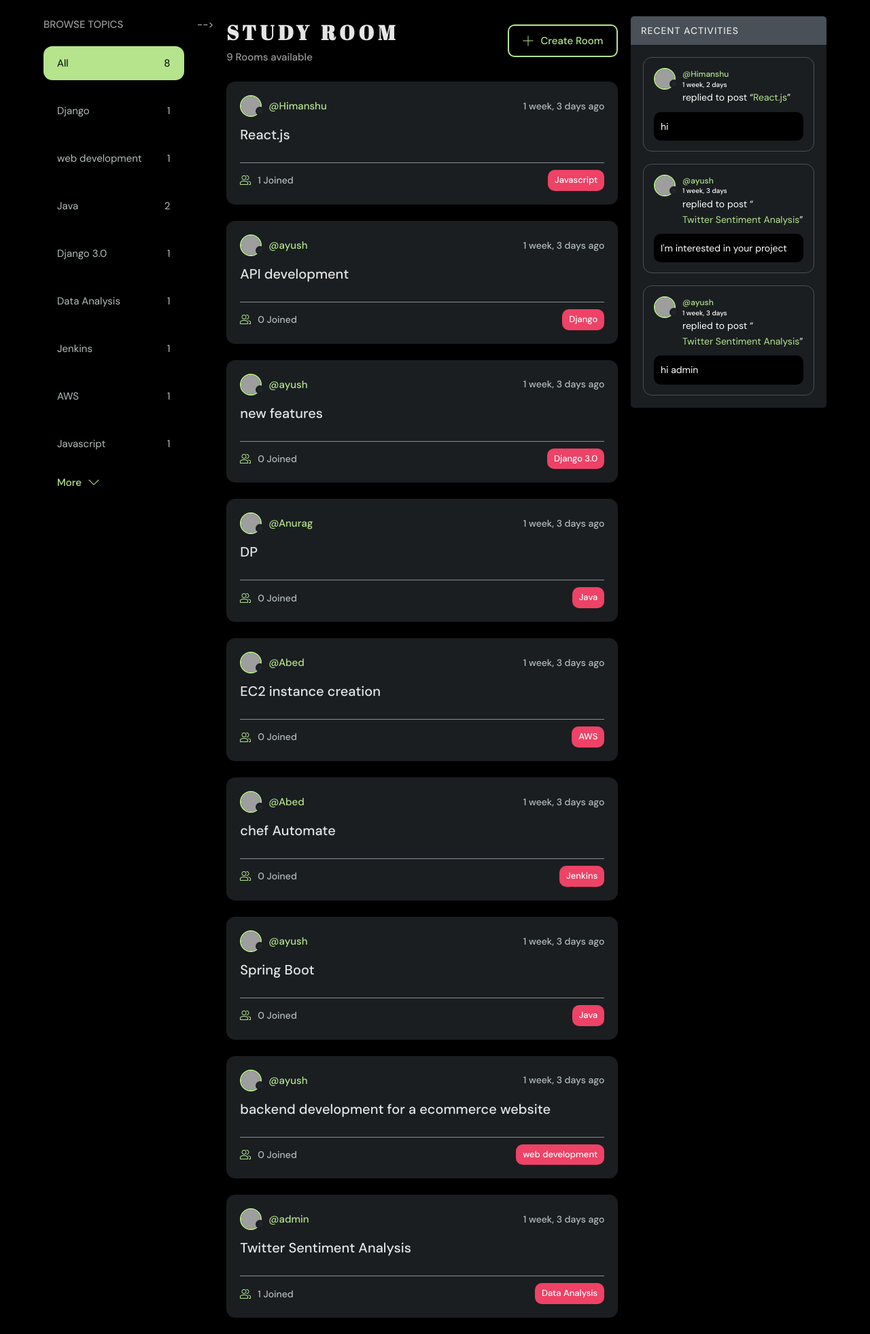
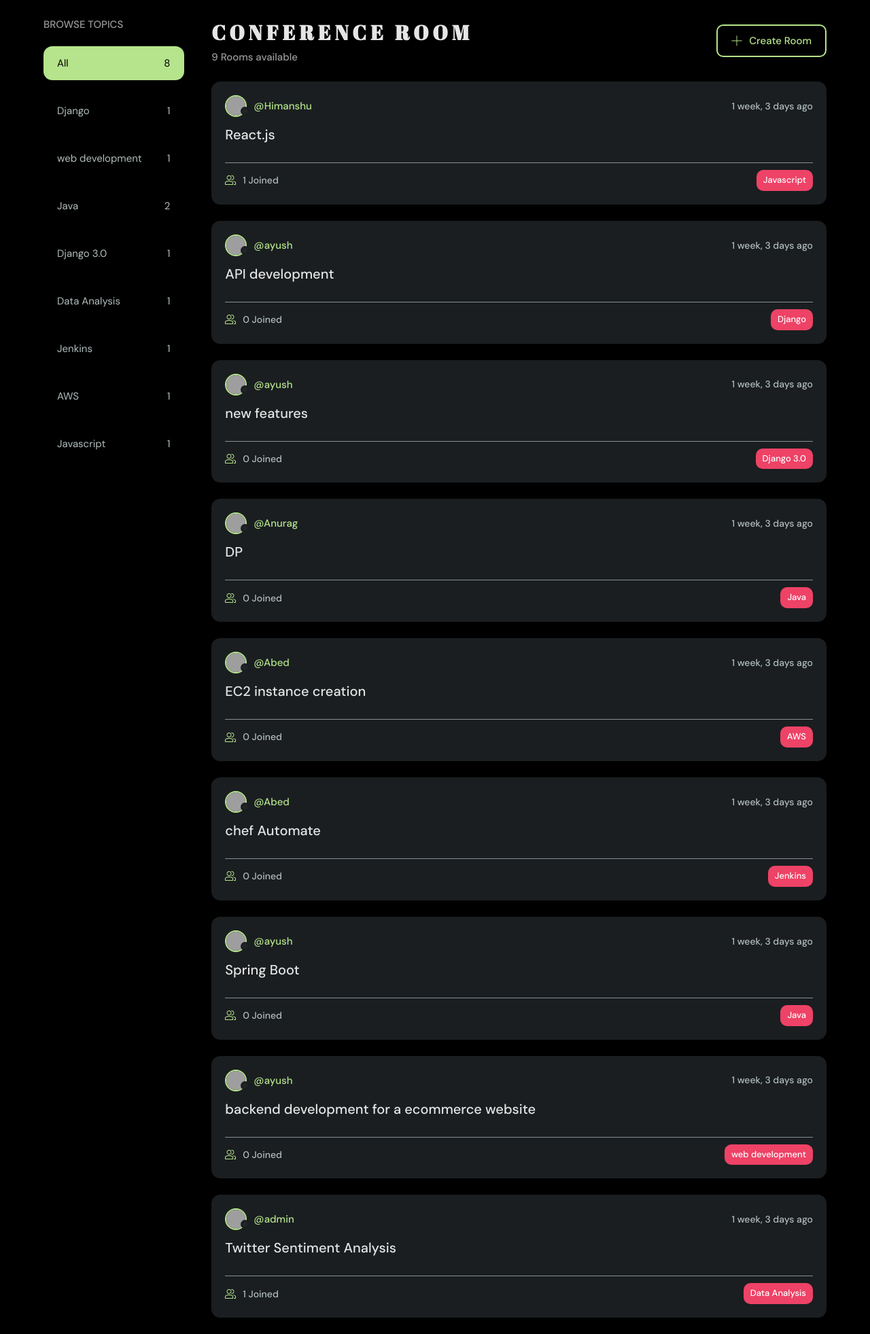
Before and after one commit to AyushKjaiswal/BUDLENZA, a Django app: page / in a window 1280 px wide. Shown: the part 90-2053 px from the top of the page at 68% size. Run offline with Django 4.2, Linux system fonts and the light colour scheme; data comes from the database, SQL or seed files in the repository; both versions use the stored data as it was after the commit; grey boxes are pictures that could not be loaded.

Commit message:
continue commit

```diff
--- a/BUDLENZA/base/templates/base/activity_component.html
+++ b/BUDLENZA/base/templates/base/activity_component.html
@@ -1,5 +1,5 @@
 <!-- {%block content%} -->
-<div class="activities">
+<!-- <div class="activities">
   <div class="activities__header">
     <h2>Recent Activities</h2>
   </div>
@@ -39,7 +39,7 @@
   </div>
 
   {% endfor %}
-</div>
+</div> -->
 
 
 
--- a/BUDLENZA/base/templates/base/feed_component.html
+++ b/BUDLENZA/base/templates/base/feed_component.html
@@ -3,7 +3,7 @@
   <div class="roomListRoom__header">
     <a href="{% url 'user-profile' room.host.id %}" class="roomListRoom__author">
       <div class="avatar avatar--small">
-        <img src="https://randomuser.me/api/portraits/women/11.jpg" />
+        <img src="https://randomuser.me/api/portraits/men/9.jpg" />
       </div>
       <span>@{{room.host.username}}</span>
     </a>
--- a/BUDLENZA/base/templates/base/home.html
+++ b/BUDLENZA/base/templates/base/home.html
@@ -31,7 +31,7 @@
 
           <div class="roomList__header">
             <div>
-              <h2>Study Room</h2>
+              <h2>Conference Room</h2>
               <p>{{room_count}} Rooms available</p>
             </div>
             <a class="btn btn--main" href="{%url 'create_room' %}">
--- a/BUDLENZA/base/templates/base/login_register.html
+++ b/BUDLENZA/base/templates/base/login_register.html
@@ -17,7 +17,7 @@
               {%csrf_token%}
               <div class="form__group form__group">
                 <label for="room_name">Username</label>
-                <input id="username" name="username" type="text" placeholder="e.g. dennis_ivy" />
+                <input id="username" name="username" type="text" placeholder="ayush_kr" />
               </div>
               <div class="form__group">
                 <label for="password">Password</label>
--- a/BUDLENZA/base/templates/base/profile.html
+++ b/BUDLENZA/base/templates/base/profile.html
@@ -12,7 +12,7 @@
         <div class="profile">
           <div class="profile__avatar">
             <div class="avatar avatar--large active">
-              <img src="https://randomuser.me/api/portraits/men/11.jpg" />
+              <img src="https://randomuser.me/api/portraits/men/4.jpg" />
             </div>
           </div>
           <div class="profile__info">
--- a/BUDLENZA/base/templates/base/topics_component.html
+++ b/BUDLENZA/base/templates/base/topics_component.html
@@ -13,20 +13,11 @@
     {%endfor%}
 
   </ul>
-  <a class="btn btn--link" href="topics.html">
+  <!-- <a class="btn btn--link" href="topics.html">
     More
     <svg version="1.1" xmlns="http://www.w3.org/2000/svg" width="32" height="32" viewBox="0 0 32 32">
       <title>chevron-down</title>
       <path d="M16 21l-13-13h-3l16 16 16-16h-3l-13 13z"></path>
     </svg>
-  </a>
+  </a> -->
 </div>
-
-
-
-
-        <!-- {% for topic in topics %}
-        <div>
-          <!-- <a href="{% url 'home'%}?q={{topic.name}}"> {{topic.name}} </a> -->
-        <!-- </div>
-        {%endfor%} --> -->
--- a/BUDLENZA/static/styles/style.css
+++ b/BUDLENZA/static/styles/style.css
@@ -10,7 +10,7 @@
   --color-light: #e5e5e5;
   --color-gray: #212529;
   --color-light-gray: #b2bdbd;
-  --color-bg: #000;
+  --color-bg: #000000;
   --color-success: #5dd693;
   --color-error: #fc4b0b;
   --radius: 1.3rem
@@ -633,7 +633,12 @@ a {
 /*==============================
 =>  Room List
 ================================*/
-
+.roomList {
+  display: flex;
+    flex-direction: column;
+    flex-grow: 1;
+    margin-left: 4rem;
+}
 .roomList__header {
   display: flex;
   justify-content: space-between;
--- a/BUDLENZA/templates/navbar.html
+++ b/BUDLENZA/templates/navbar.html
@@ -24,7 +24,7 @@
         <div class="header__user">
           <a href="{% url 'home' %}">
             <div class="avatar avatar--medium active">
-              <img src="https://randomuser.me/api/portraits/men/37.jpg" />
+              <img src="https://randomuser.me/api/portraits/men/3.jpg" />
             </div>
             <p>{{request.user.username}}<span>@{{request.user.username}}</span></p>
           </a>
```
Also changed, not shown: BUDLENZA/db.sqlite3.
